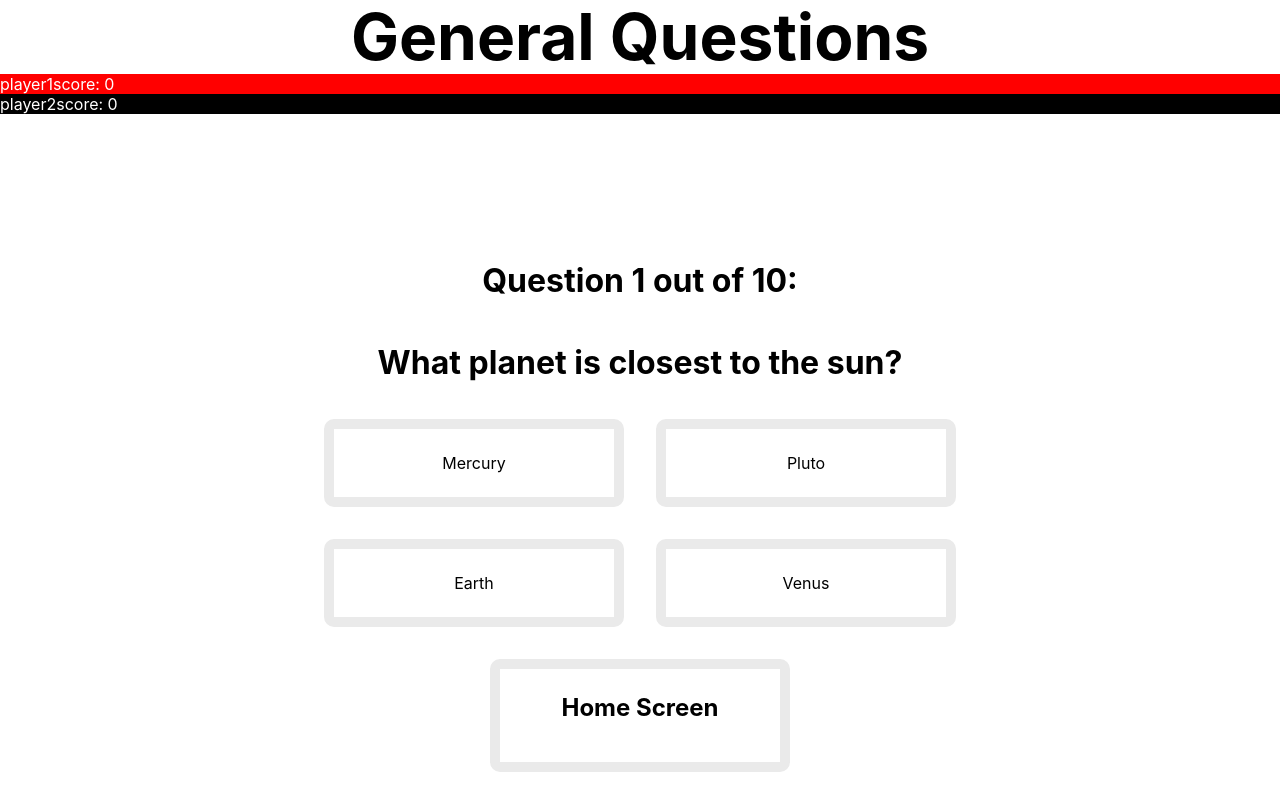
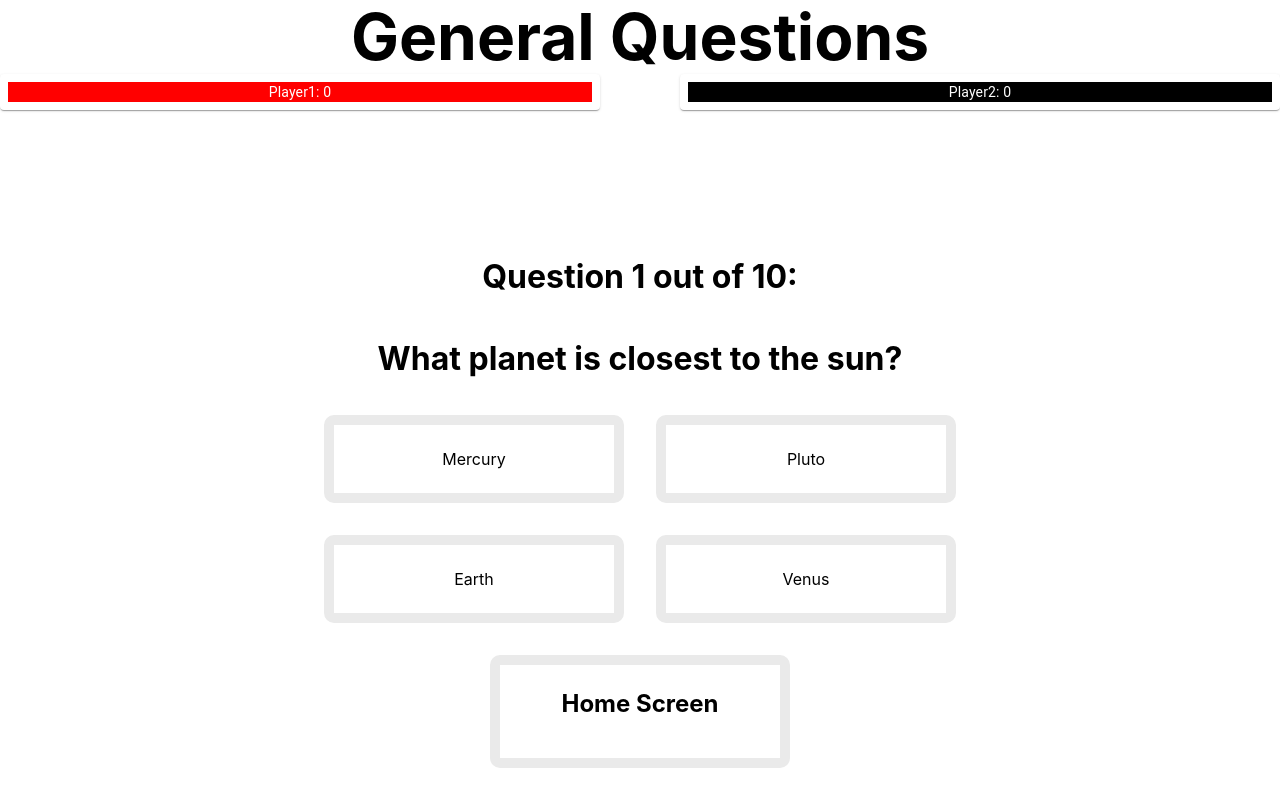
Before and after one commit to pbagabaldo/titan-quiz-bowl, a Next.js app: page /posts/general in a window 1280 px wide. Shown: the top 800 px of the page. Built offline with nearby package versions, Linux system fonts and the light colour scheme.

Commit message:
Updated Scoreboard

```diff
--- a/pages/posts/general.js
+++ b/pages/posts/general.js
@@ -1,8 +1,20 @@
 import Head from 'next/head'
 import Image from 'next/image'
-import styles from '../../styles/Home.module.css'
-import Router from 'next/router'
+import {name1, name2} from './setting';
 import React, { useState } from "react";
+import styles from "../../styles/Home.module.css";
+import Router from "next/router";
+import { styled } from '@mui/material/styles';
+import Paper from '@mui/material/Paper';
+import Grid from '@mui/material/Grid';
+
+const Item = styled(Paper)(({ theme }) => ({
+  backgroundColor: theme.palette.mode === 'dark' ? '#1A2027' : '#fff',
+  ...theme.typography.body2,
+  padding: theme.spacing(1),
+  textAlign: 'center',
+  color: theme.palette.text.secondary,
+}));
 
 export default function General() {
   const [showResults, setShowResults] = useState(false);
@@ -158,12 +170,28 @@ export default function General() {
         General Questions
         </h1>
         {/* 3. Show results or show the question game  */}
-        <div id="player1score" style={{ backgroundColor: 'red', color: 'white'}}>
-        player1score: {playerOneScore}{" "}
-      </div>
-      <div id="player2score" style={{ backgroundColor: 'black', color: 'white'}}>
-        player2score: {playerTwoScore}
-      </div>
+        <Grid container spacing={10} columns={16}>
+        <Grid item xs={8}>
+          <Item>
+            <div
+              id="player1score"
+              style={{ backgroundColor: "red", color: "white" }}
+            >
+              Player1: {playerOneScore}{" "}
+            </div>
+          </Item>
+        </Grid>
+        <Grid item xs={8}>
+          <Item>
+            <div
+              id="player2score"
+              style={{ backgroundColor: "black", color: "white" }}
+            >
+              Player2: {playerTwoScore}
+            </div>
+          </Item>
+        </Grid>
+      </Grid>
 
 
         {showResults ? (
```
Also changed, not shown: pages/posts/music.js (+34 -9 lines).
